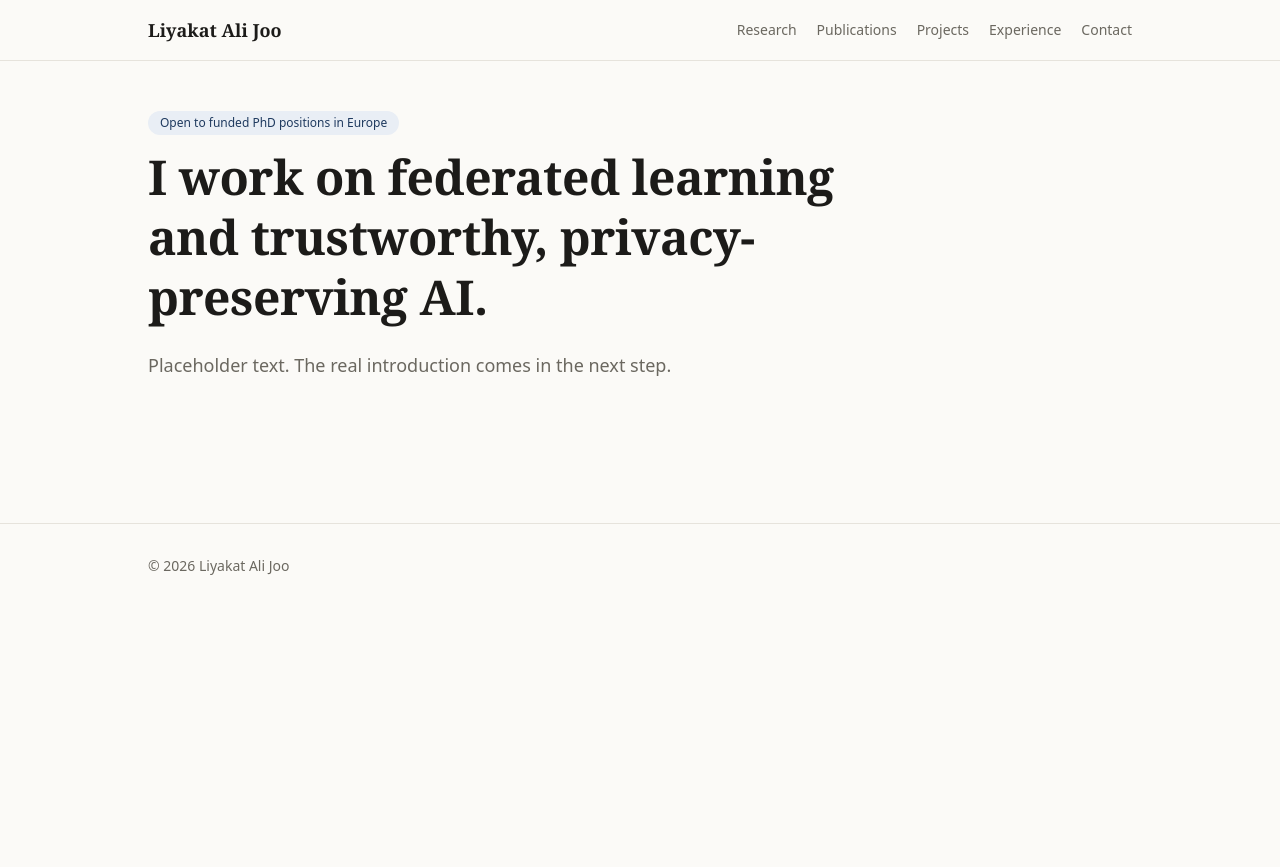
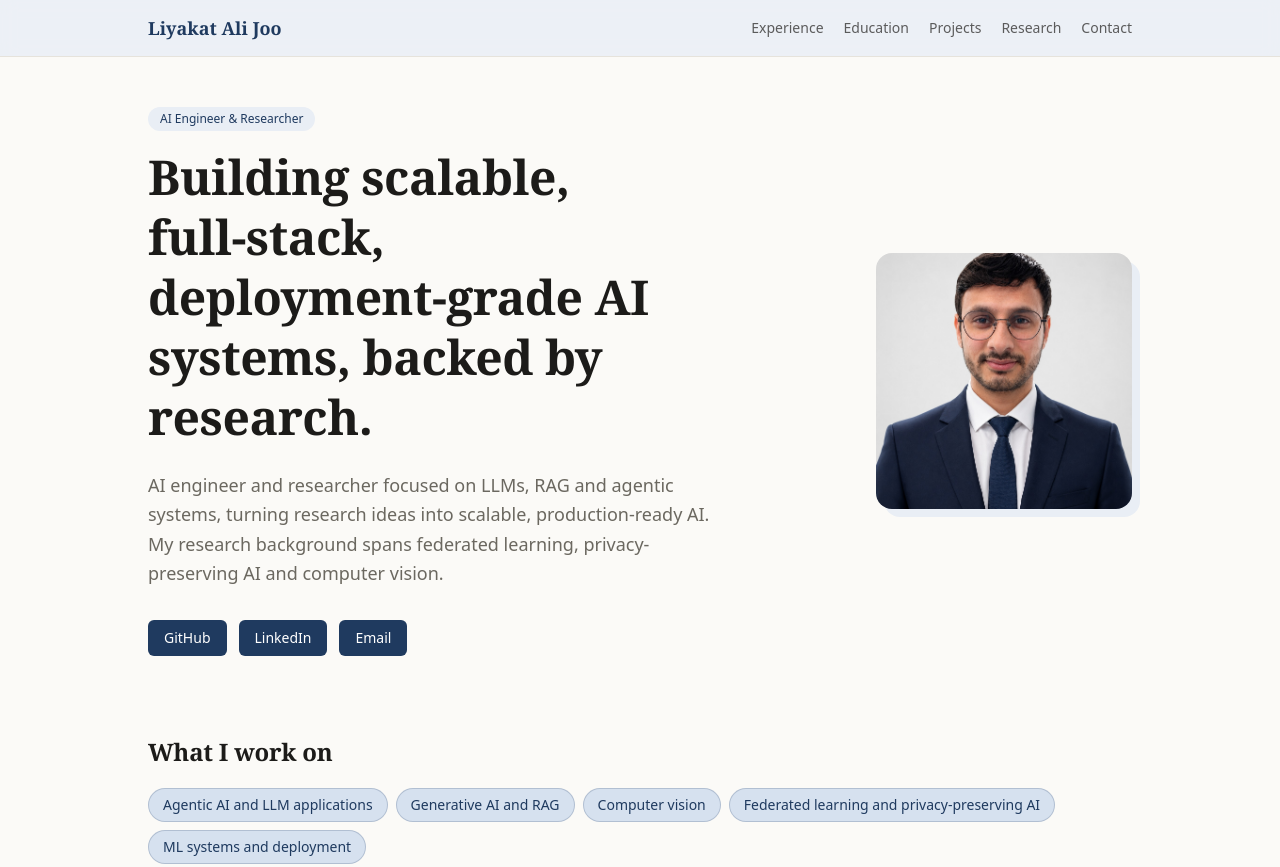
Before and after one commit to ali-liyakat/portfolio, an Astro site: page / in a window 1280 px wide. Shown: the top 867 px of the page. Before the commit the page ends 800 px from the top, so only its background shows below. Built offline with nearby package versions, Linux system fonts and the light colour scheme; Astro itself is replaced by a stand-in of ours.

Commit message:
Nav bar and Hero Section added.

```diff
--- a/src/components/Footer.astro
+++ b/src/components/Footer.astro
@@ -1,9 +1,10 @@
 ---
+import { site } from "../data/site";
 const year = new Date().getFullYear();
 ---
 
 <footer class="mt-24 border-t border-line">
   <div class="mx-auto max-w-5xl px-5 py-8 text-sm text-muted">
-    © {year} Liyakat Ali Joo
+    © {year} {site.name}
   </div>
 </footer>
--- a/src/components/Header.astro
+++ b/src/components/Header.astro
@@ -1,20 +1,32 @@
 ---
+import { site } from "../data/site";
+
 const links = [
+  { href: "/experience", label: "Experience" },
+  { href: "/education", label: "Education" },
+  { href: "/projects", label: "Projects" },
   { href: "/research", label: "Research" },
-  { href: "/publications", label: "Publications" },
-  { href: "/projects", label: "Projects" },
-  { href: "/experience", label: "Experience" },
   { href: "/contact", label: "Contact" },
 ];
+
+const path = Astro.url.pathname;
 ---
 
-<header class="border-b border-line">
-  <div class="mx-auto flex max-w-5xl flex-wrap items-center justify-between gap-x-6 gap-y-2 px-5 py-4">
-    <a href="/" class="font-serif text-lg font-semibold text-ink">Liyakat Ali Joo</a>
-    <nav class="flex flex-wrap gap-x-5 gap-y-1 text-sm text-muted">
-      {links.map((l) => (
-        <a href={l.href} class="hover:text-accent">{l.label}</a>
-      ))}
+<header class="sticky top-0 z-50 border-b border-line bg-accent-soft/80 backdrop-blur">
+  <div class="mx-auto flex max-w-5xl flex-wrap items-center justify-between gap-x-6 gap-y-2 px-5 py-3.5">
+    <a href="/" class="font-serif text-lg font-semibold text-accent">{site.name}</a>
+    <nav class="flex flex-wrap gap-x-5 gap-y-1 text-sm">
+      {links.map((l) => {
+        const active = path === l.href || path.startsWith(l.href + "/");
+        return (
+          <a
+            href={l.href}
+            class:list={["hover:text-accent", active ? "font-medium text-accent" : "text-ink/70"]}
+          >
+            {l.label}
+          </a>
+        );
+      })}
     </nav>
   </div>
 </header>
--- /dev/null
+++ b/src/components/Hero.astro
@@ -0,0 +1,52 @@
+---
+import { site } from "../data/site";
+import ProfilePhoto from "./ProfilePhoto.astro";
+
+const words = site.tagline.split(" ");
+
+const social = [
+  { label: "GitHub", href: site.links.github, external: true },
+  { label: "LinkedIn", href: site.links.linkedin, external: true },
+  { label: "Email", href: `mailto:${site.email}`, external: false },
+];
+---
+
+<section class="grid items-center gap-10 md:grid-cols-[1fr_auto] md:gap-14">
+  <div class="order-2 md:order-1">
+    <p class="mb-4 inline-block rounded-full bg-accent-soft px-3 py-1 text-xs font-medium text-accent">
+      {site.role}
+    </p>
+
+    <h1 class="text-4xl font-semibold leading-tight sm:text-5xl">
+      <span class="sr-only">{site.tagline}</span>
+      <span aria-hidden="true">
+        {words.map((word, i) => (
+          <span
+            class="mr-[0.25em] inline-block animate-word-in motion-reduce:animate-none"
+            style={`animation-delay: ${i * 140}ms`}
+          >
+            {word}
+          </span>
+        ))}
+      </span>
+    </h1>
+
+    <p class="mt-6 max-w-xl text-lg leading-relaxed text-muted">{site.intro}</p>
+
+    <div class="mt-8 flex flex-wrap gap-3">
+      {social.map((s) => (
+        <a
+          href={s.href}
+          class="rounded-md bg-accent px-4 py-2 text-sm font-medium text-white transition hover:opacity-85"
+          {...(s.external ? { target: "_blank", rel: "noopener noreferrer" } : {})}
+        >
+          {s.label}
+        </a>
+      ))}
+    </div>
+  </div>
+
+  <div class="order-1 md:order-2">
+    <ProfilePhoto />
+  </div>
+</section>
--- /dev/null
+++ b/src/components/ProfilePhoto.astro
@@ -0,0 +1,26 @@
+---
+import { site } from "../data/site";
+
+const parts = site.name.split(" ");
+const initials = parts[0][0] + parts[parts.length - 1][0];
+---
+
+<div class="relative mx-auto w-40 sm:w-52 md:w-64">
+  <div class="absolute inset-0 translate-x-2 translate-y-2 rounded-2xl bg-accent-soft"></div>
+  {
+    site.photo ? (
+      <img
+        src={site.photo}
+        alt={`Portrait of ${site.name}`}
+        width="512"
+        height="512"
+        fetchpriority="high"
+        class="relative aspect-square w-full rounded-2xl object-cover"
+      />
+    ) : (
+      <div class="relative flex aspect-square w-full items-center justify-center rounded-2xl border border-line bg-white font-serif text-5xl text-accent">
+        {initials}
+      </div>
+    )
+  }
+</div>
--- /dev/null
+++ b/src/data/site.ts
@@ -0,0 +1,22 @@
+export const site = {
+  name: "Liyakat Ali Joo",
+  role: "AI Engineer & Researcher",
+  tagline: "Building scalable, full-stack, deployment-grade AI systems, backed by research.",
+  intro:
+    "AI engineer and researcher focused on LLMs, RAG and agentic systems, turning research ideas into scalable, production-ready AI. My research background spans federated learning, privacy-preserving AI and computer vision.",
+  // Put your photo in the public folder and set this, e.g. "/profile.jpg". Leave empty for the placeholder.
+  photo: "/mypic.jpeg",
+  email: "liyakatalijoo@gmail.com",
+  links: {
+    github: "https://github.com/ali-liyakat",
+    linkedin: "https://www.linkedin.com/in/liyakat-ali",
+    cv: "/Liyakat-Ali-Joo-CV.pdf",
+  },
+  focus: [
+    "Agentic AI and LLM applications",
+    "Generative AI and RAG",
+    "Computer vision",
+    "Federated learning and privacy-preserving AI",
+    "ML systems and deployment",
+  ],
+};
--- a/src/pages/index.astro
+++ b/src/pages/index.astro
@@ -1,15 +1,18 @@
 ---
 import Layout from "../layouts/Layout.astro";
+import Hero from "../components/Hero.astro";
+import { site } from "../data/site";
 ---
 
 <Layout>
-  <p class="mb-3 inline-block rounded-full bg-accent-soft px-3 py-1 text-xs font-medium text-accent">
-    Open to funded PhD positions in Europe
-  </p>
-  <h1 class="max-w-3xl text-4xl font-semibold leading-tight sm:text-5xl">
-    I work on federated learning and trustworthy, privacy-preserving AI.
-  </h1>
-  <p class="mt-6 max-w-2xl text-lg text-muted">
-    Placeholder text. The real introduction comes in the next step.
-  </p>
+  <Hero />
+
+  <section class="mt-20">
+    <h2 class="text-2xl font-semibold">What I work on</h2>
+    <ul class="mt-5 flex flex-wrap gap-2">
+      {site.focus.map((item) => (
+                <li class="rounded-full border border-accent/20 bg-accent-tint px-3.5 py-1.5 text-sm font-medium text-accent">{item}</li>
+      ))}
+    </ul>
+  </section>
 </Layout>
--- a/src/styles/global.css
+++ b/src/styles/global.css
@@ -10,6 +10,20 @@
   --color-line: #e6e3dc;
   --color-accent: #1f3a5f;
   --color-accent-soft: #e9eef5;
+  --color-accent-tint: #d6e1ef;
+
+  --animate-word-in: word-in 0.6s ease-out both;
+
+  @keyframes word-in {
+    from {
+      opacity: 0;
+      transform: translateY(10px);
+    }
+    to {
+      opacity: 1;
+      transform: translateY(0);
+    }
+  }
 }
 
 html {
```
Also changed, not shown: public/mypic.jpeg (added).
